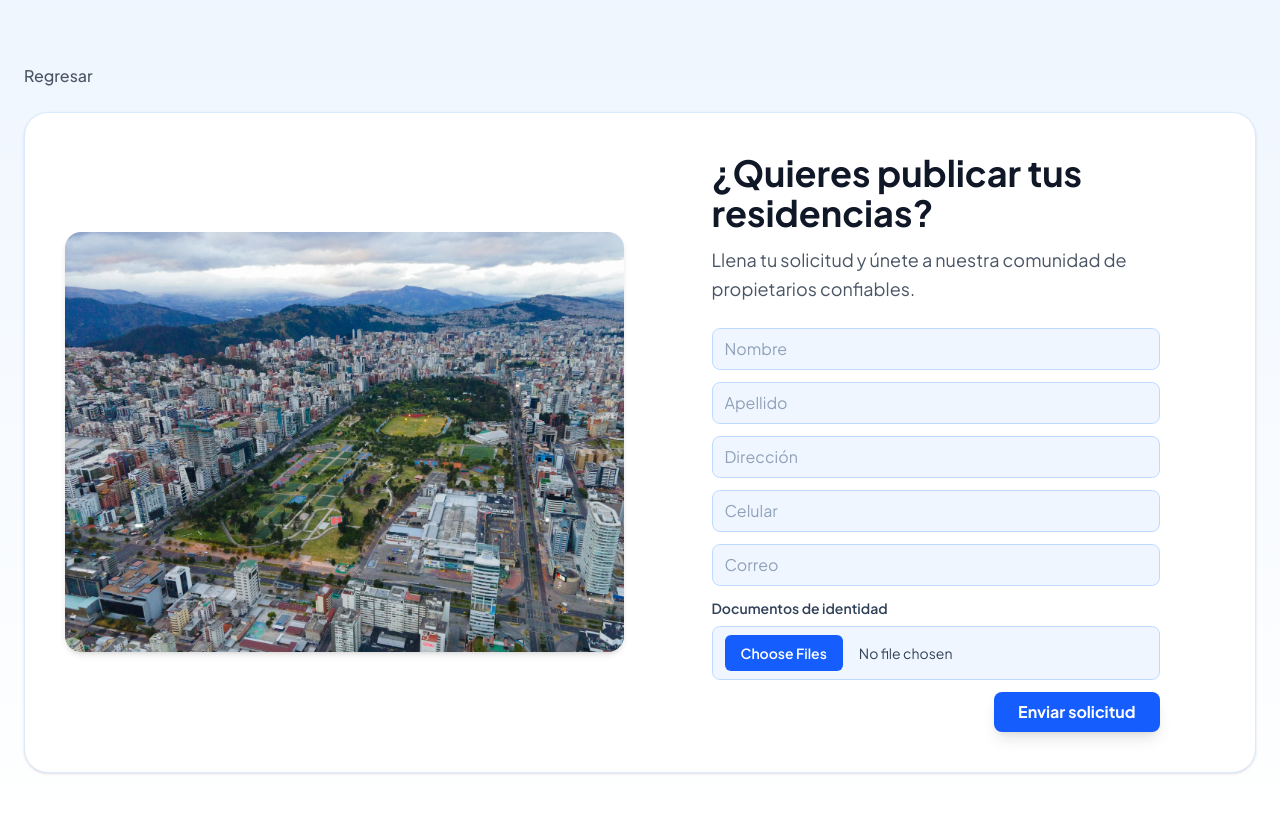
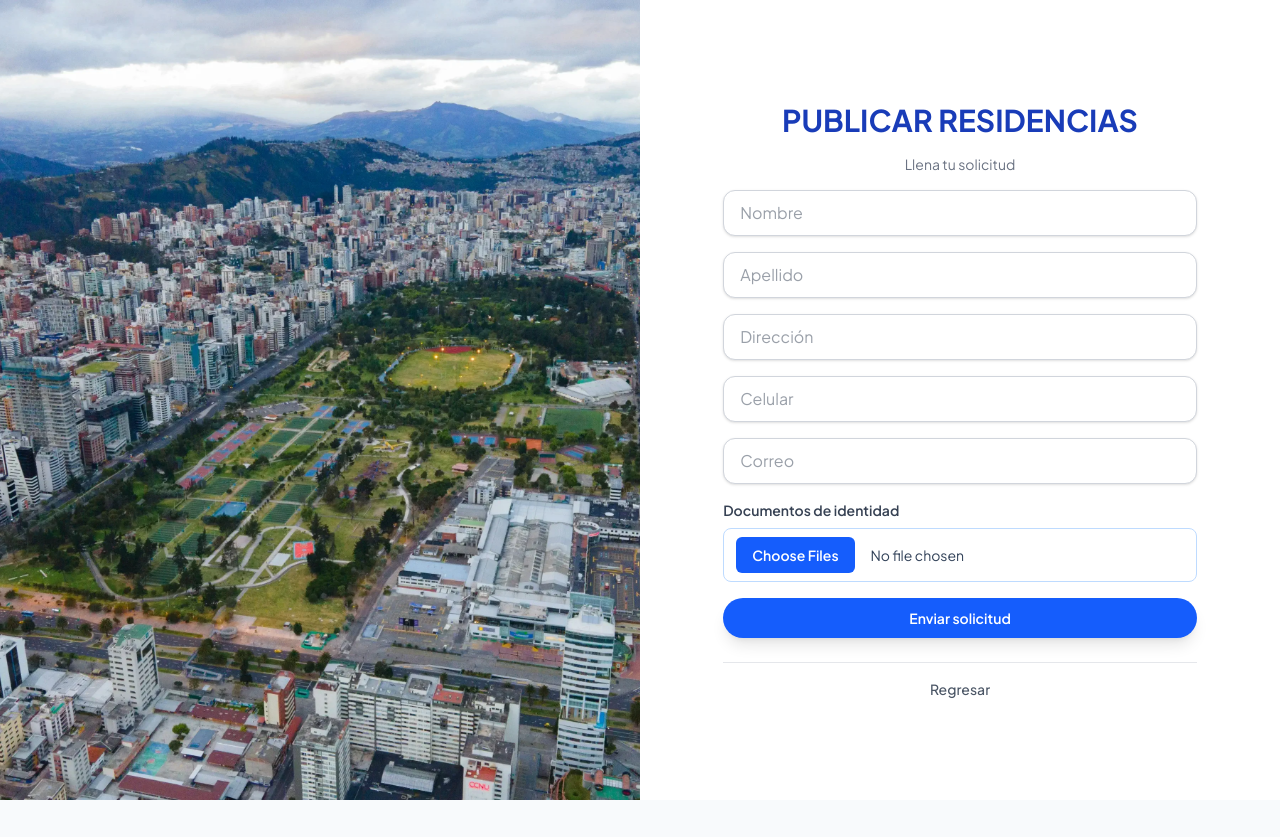
Before and after one commit to PeerJack22/panaroom, a React (Vite) app: page /publicar-residencias in a window 1280 px wide. After the commit the page ends 800 px from the top, so only its background shows below. Built offline with nearby package versions, Linux system fonts and the light colour scheme.

Commit message:
Estilos : Formulario de arrendatario

```diff
--- a/src/pages/PublicarResidencias.jsx
+++ b/src/pages/PublicarResidencias.jsx
@@ -107,54 +107,65 @@ export const PublicarResidencias = () => {
     };
 
     return (
-        <div className="min-h-screen bg-gradient-to-b from-blue-50 to-white">
-
-            <main className="px-6 py-16">
-                <div className="max-w-7xl mx-auto mb-6">
-                    <Link to="/" className="text-gray-600 hover:text-blue-600 font-medium transition-colors">Regresar</Link>
-                </div>
-                <section className="max-w-7xl mx-auto rounded-3xl border border-blue-100 bg-white shadow-sm p-6 md:p-10">
-                    <div className="grid grid-cols-1 md:grid-cols-2 gap-8 items-center">
-                        <div className="order-1 md:order-1">
-                            <img src="/images/quito.webp" alt="Quito" className="w-full h-80 md:h-[420px] object-cover rounded-2xl shadow-md" />
+        <div className="flex flex-col sm:flex-row h-screen bg-white" style={{ fontFamily: '"Plus Jakarta Sans", sans-serif' }}>
+            {/* Imagen lateral */}
+            <div className="w-full sm:w-1/2 h-1/3 sm:h-screen hidden sm:block">
+                <img
+                    src="/images/quito.webp"
+                    alt="Quito"
+                    className="w-full h-full object-cover object-center"
+                    fetchPriority="high"
+                    loading="eager"
+                    decoding="async"
+                />
             </div>
 
-                        <div className="order-2 md:order-2 max-w-md mx-auto">
-                            <h1 className="text-3xl md:text-4xl font-bold text-gray-900 mb-3">
-                                ¿Quieres publicar tus residencias?
+            {/* Contenedor de formulario */}
+            <div className="w-full sm:w-1/2 h-screen bg-white flex justify-center items-center px-6">
+                <div className="md:w-4/5 sm:w-full">
+                    <h1 className="text-3xl font-bold mb-2 text-center uppercase text-blue-800">
+                        Publicar residencias
                     </h1>
-                            <p className="text-gray-600 text-lg mb-6 leading-relaxed">
-                                Llena tu solicitud y únete a nuestra comunidad de propietarios confiables.
-                            </p>
+                    <small className="text-gray-500 block my-4 text-sm text-center">Llena tu solicitud</small>
 
-                            <form onSubmit={enviarSolicitudArrendatario} className="grid grid-cols-1 gap-3">
+                    <form onSubmit={enviarSolicitudArrendatario}>
+                        <div className="mb-4">
                             <input
                                 type="text"
                                 name="nombre"
                                 value={datosSolicitud.nombre}
                                 onChange={manejarCambioSolicitud}
                                 placeholder="Nombre"
-                                    className="w-full rounded-lg border border-blue-200 bg-blue-50 text-slate-900 px-3 py-2 focus:outline-none focus:ring-2 focus:ring-blue-500 placeholder-slate-400"
+                                className="w-full border border-gray-300 rounded-xl px-4 py-2.5 bg-white text-gray-700 focus:border-blue-600 focus:ring-2 focus:ring-blue-500 focus:outline-none hover:border-blue-500 transition-colors shadow-sm"
                                 required
                             />
+                        </div>
+
+                        <div className="mb-4">
                             <input
                                 type="text"
                                 name="apellido"
                                 value={datosSolicitud.apellido}
                                 onChange={manejarCambioSolicitud}
                                 placeholder="Apellido"
-                                    className="w-full rounded-lg border border-blue-200 bg-blue-50 text-slate-900 px-3 py-2 focus:outline-none focus:ring-2 focus:ring-blue-500 placeholder-slate-400"
+                                className="w-full border border-gray-300 rounded-xl px-4 py-2.5 bg-white text-gray-700 focus:border-blue-600 focus:ring-2 focus:ring-blue-500 focus:outline-none hover:border-blue-500 transition-colors shadow-sm"
                                 required
                             />
+                        </div>
+
+                        <div className="mb-4">
                             <input
                                 type="text"
                                 name="direccion"
                                 value={datosSolicitud.direccion}
                                 onChange={manejarCambioSolicitud}
                                 placeholder="Dirección"
-                                    className="w-full rounded-lg border border-blue-200 bg-blue-50 text-slate-900 px-3 py-2 focus:outline-none focus:ring-2 focus:ring-blue-500 placeholder-slate-400"
+                                className="w-full border border-gray-300 rounded-xl px-4 py-2.5 bg-white text-gray-700 focus:border-blue-600 focus:ring-2 focus:ring-blue-500 focus:outline-none hover:border-blue-500 transition-colors shadow-sm"
                                 required
                             />
+                        </div>
+
+                        <div className="mb-4">
                             <input
                                 type="tel"
                                 name="celular"
@@ -163,9 +174,12 @@ export const PublicarResidencias = () => {
                                 placeholder="Celular"
                                 inputMode="numeric"
                                 pattern="[0-9]{7,15}"
-                                    className="w-full rounded-lg border border-blue-200 bg-blue-50 text-slate-900 px-3 py-2 focus:outline-none focus:ring-2 focus:ring-blue-500 placeholder-slate-400"
+                                className="w-full border border-gray-300 rounded-xl px-4 py-2.5 bg-white text-gray-700 focus:border-blue-600 focus:ring-2 focus:ring-blue-500 focus:outline-none hover:border-blue-500 transition-colors shadow-sm"
                                 required
                             />
+                        </div>
+
+                        <div className="mb-4">
                             <input
                                 type="email"
                                 name="email"
@@ -173,35 +187,32 @@ export const PublicarResidencias = () => {
                                 onChange={manejarCambioSolicitud}
                                 placeholder="Correo"
                                 pattern="[^\s@]+@[^\s@]+\.[^\s@]+"
-                                    className="w-full rounded-lg border border-blue-200 bg-blue-50 text-slate-900 px-3 py-2 focus:outline-none focus:ring-2 focus:ring-blue-500 placeholder-slate-400"
+                                className="w-full border border-gray-300 rounded-xl px-4 py-2.5 bg-white text-gray-700 focus:border-blue-600 focus:ring-2 focus:ring-blue-500 focus:outline-none hover:border-blue-500 transition-colors shadow-sm"
                                 required
                             />
+                        </div>
 
-                                <div>
-                                    <label className="mb-2 block text-sm font-semibold text-slate-700">
-                                        Documentos de identidad
-                                    </label>
+                        <div className="mb-4">
+                            <label className="mb-2 block text-sm font-semibold text-gray-700">Documentos de identidad</label>
                             <input
                                 type="file"
                                 accept="image/*"
                                 multiple
                                 onChange={manejarCambioDocumentos}
-                                        className="w-full rounded-lg border border-blue-200 bg-blue-50 text-slate-700 px-3 py-2 text-sm focus:outline-none focus:ring-2 focus:ring-blue-500 file:mr-4 file:rounded-md file:border-0 file:bg-blue-600 file:px-4 file:py-2 file:text-sm file:font-semibold file:text-white"
+                                className="w-full rounded-lg border border-blue-200 bg-white text-slate-700 px-3 py-2 text-sm focus:outline-none focus:ring-2 focus:ring-blue-500 file:mr-4 file:rounded-md file:border-0 file:bg-blue-600 file:px-4 file:py-2 file:text-sm file:font-semibold file:text-white"
                             />
                             {documentosArrendatario.length > 0 && (
-                                        <p className="mt-1 text-xs text-green-600 font-semibold">
-                                            ✓ {documentosArrendatario.length} archivo(s) seleccionado(s)
-                                        </p>
+                                <p className="mt-1 text-xs text-green-600 font-semibold">✓ {documentosArrendatario.length} archivo(s) seleccionado(s)</p>
                             )}
                         </div>
 
-                                <div className="flex justify-end">
+                        <div className="mb-6">
                             <button
                                 type="submit"
                                 disabled={enviandoSolicitud}
-                                        className="inline-flex items-center justify-center rounded-lg bg-blue-600 hover:bg-blue-700 disabled:bg-gray-400 disabled:cursor-not-allowed text-white font-bold px-6 py-2 transition-all transform hover:scale-105 active:scale-95 shadow-lg"
+                                className="w-full px-6 py-2.5 bg-blue-600 hover:bg-blue-700 text-white text-sm font-semibold rounded-full transition-all shadow-lg hover:shadow-blue-600/30 transform hover:-translate-y-0.5"
                             >
-                                        {enviandoSolicitud ? "Enviando..." : "Enviar solicitud"}
+                                {enviandoSolicitud ? 'Enviando...' : 'Enviar solicitud'}
                             </button>
                         </div>
 
@@ -214,11 +225,13 @@ export const PublicarResidencias = () => {
                                 {estadoSolicitud.mensaje}
                             </div>
                         )}
+
+                        <div className="mt-4 border-t border-gray-200 pt-4 text-sm flex justify-center items-center">
+                            <Link to="/" className="text-gray-600 hover:text-blue-600 font-medium transition-colors">Regresar</Link>
+                        </div>
                     </form>
                 </div>
             </div>
-                </section>
-            </main>
         </div>
     );
 };
```
Lines whose indentation alone changed are shown as unchanged.
